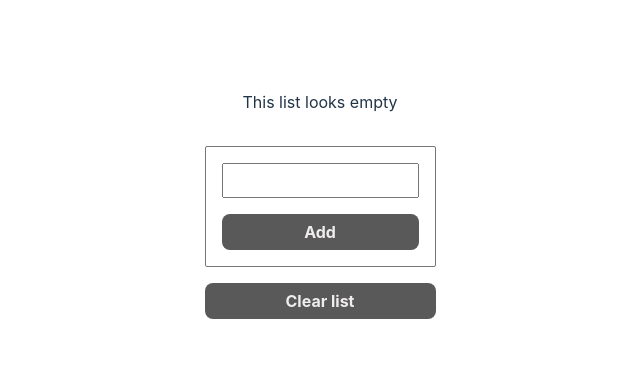
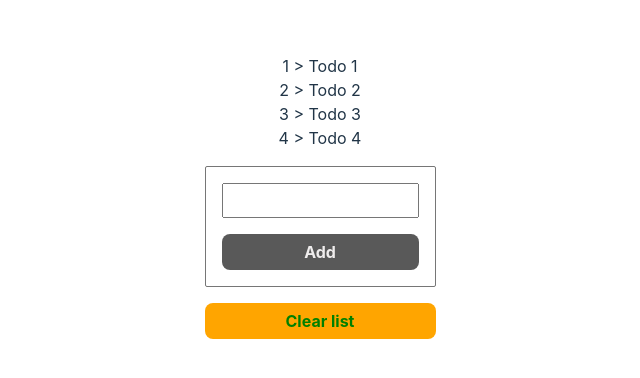
Before and after one commit to Gledros/svelte-course-app, a Svelte app: page / in a window 1280 px wide. Shown: the part 204-582 px from the top of the page, without its empty margins (320-960 px from the left). Built offline with nearby package versions, Linux system fonts and the light colour scheme.

Commit message:
implement binding component props

```diff
--- a/src/App.svelte
+++ b/src/App.svelte
@@ -1,5 +1,31 @@
 <script>
   import TodoList from './lib/TodoList.svelte';
+  import { v4 as uuid } from 'uuid';
+
+  let todos = [
+    {
+      id: uuid(),
+      title: 'Todo 1',
+      completed: false,
+    },
+    {
+      id: uuid(),
+      title: 'Todo 2',
+      completed: false,
+    },
+    {
+      id: uuid(),
+      title: 'Todo 3',
+      completed: false,
+    },
+    {
+      id: uuid(),
+      title: 'Todo 4',
+      completed: false,
+    },
+  ];
+
+  $: console.log(todos.length);
 </script>
 
-<TodoList />
+<TodoList bind:todos />
```
